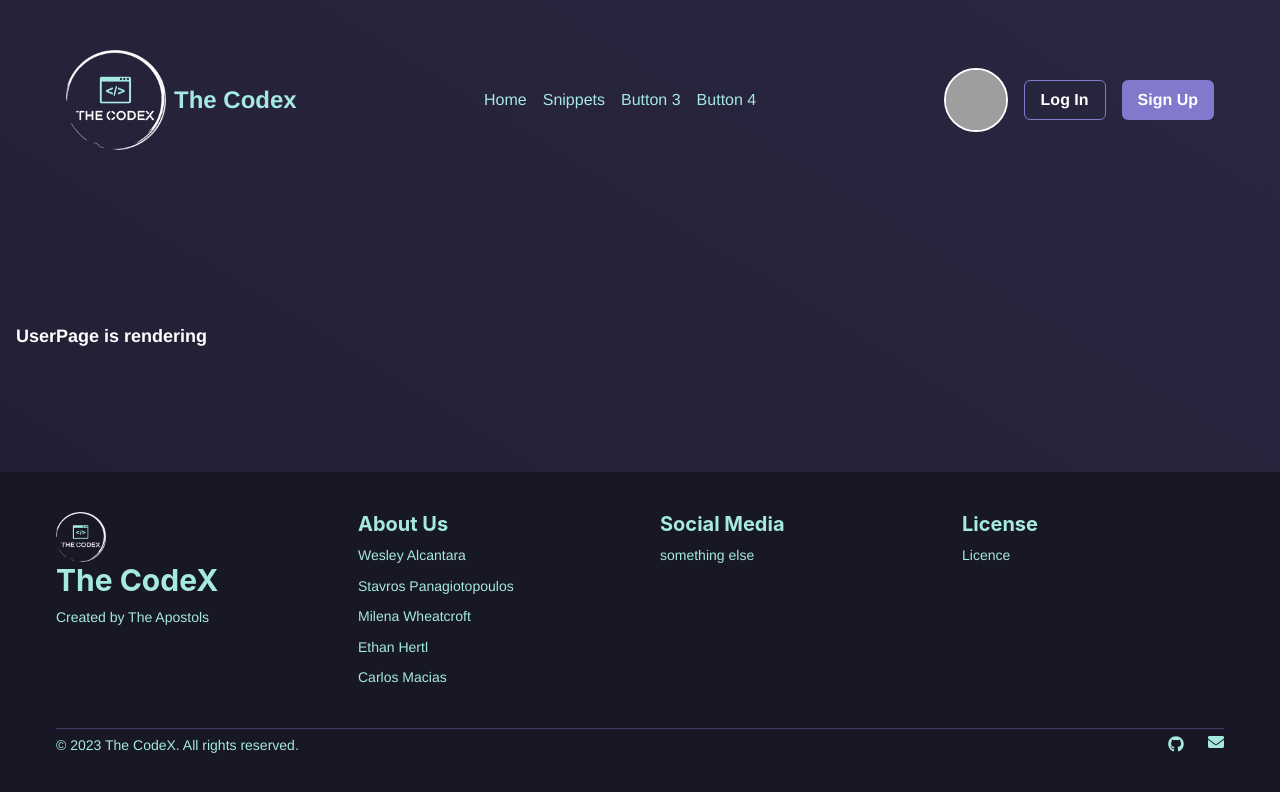
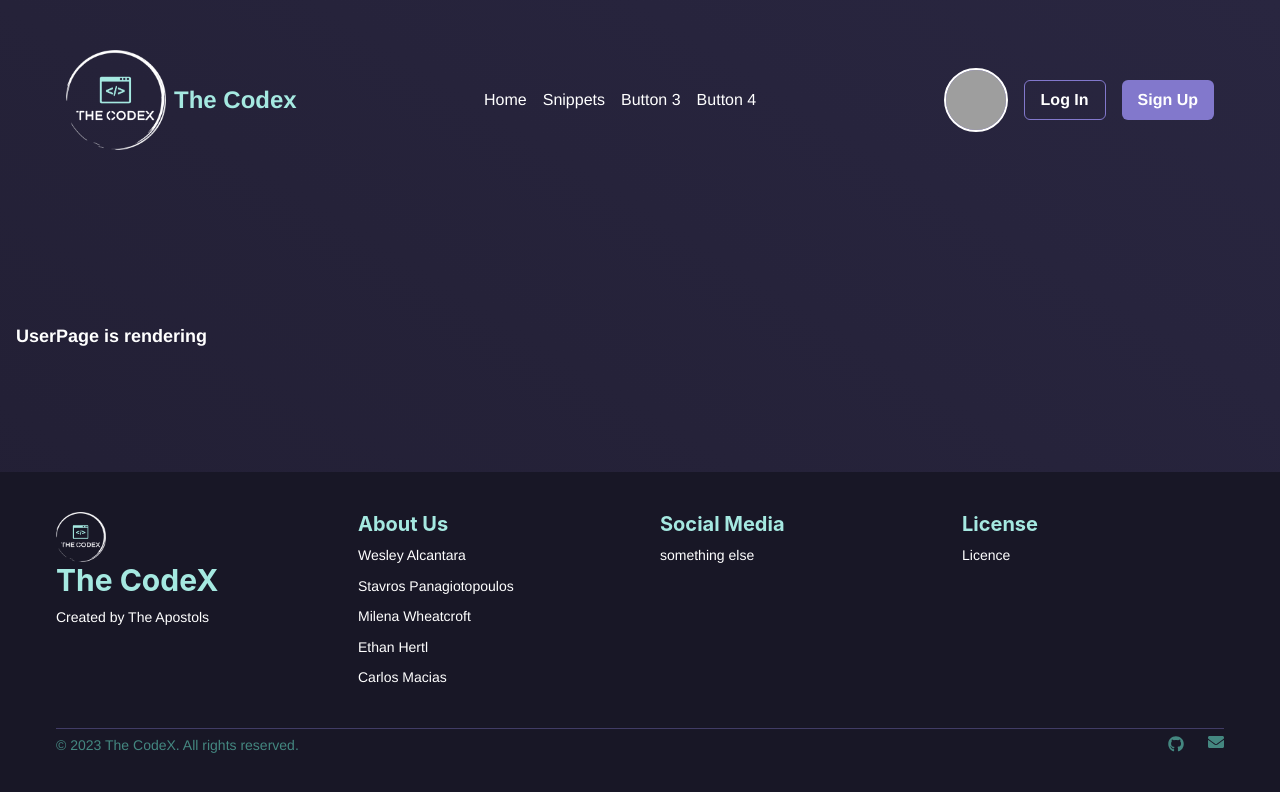
Before and after one commit to theApostols/the-codex, a React (Vite) app in the folder client/: page /userpage in a window 1280 px wide. Shown: the top 792 px of the page. Built offline with nearby package versions, Linux system fonts and the light colour scheme; grey boxes are pictures that could not be loaded.

Commit message:
modify some styles on Footer

```diff
--- a/client/src/App.jsx
+++ b/client/src/App.jsx
@@ -43,7 +43,7 @@ function App() {
           alignItems="center"
           justifyContent="center"
         >
-          <Box width="full" maxWidth="container.xl" px="4">
+          <Box width="full" px="4">
             <Outlet />
           </Box>
         </Box>
--- a/client/src/components/Footer/Footer.jsx
+++ b/client/src/components/Footer/Footer.jsx
@@ -4,7 +4,6 @@ import { FaTwitter, FaInstagram, FaGithub, FaEnvelope } from 'react-icons/fa';
 const Footer = () => {
   return (
     <Box
-      as="footer"
       bg="codex.darkest"
       color="codex.accents"
       py="10"
@@ -25,7 +24,7 @@ const Footer = () => {
             <Heading as="p" size="lg" fontWeight="bold">
               The CodeX
             </Heading>
-            <Text mt="2" fontSize="sm">
+            <Text color='codex.text' mt="2" fontSize="sm">
               Created by The Apostols
             </Text>
           </Box>
@@ -56,11 +55,11 @@ const Footer = () => {
           flexWrap="wrap"
           borderTop="1px solid #413C66"
         >
-          <Text fontSize="sm">
+          <Text color='codex.accents300' fontSize="sm">
             © {new Date().getFullYear()} The CodeX. All rights reserved.
           </Text>
           {/* Social media icons with links. */}
-          <Stack direction="row" spacing={6} mt={{ base: '4', md: '0' }} pt='5px'>
+          <Stack color='codex.accents300' direction="row" spacing={6} mt={{ base: '4', md: '0' }} pt='5px'>
             <Link href="#" isExternal><Icon as={FaGithub} /></Link>
             {/* Additional social media icons... */}
             <Link href="mailto:theapostolsofveronica@outlook.com" isExternal>
--- a/client/src/utils/theme.js
+++ b/client/src/utils/theme.js
@@ -9,10 +9,10 @@ const colors = {
     borders: '#413C66',
     highlights: '#8278CC',
     accents: '#A5E9E1',
-    disabledBg: '#CCCCCC',
-    disabledText: '#666666',
-    linkHover: '#4B9A94',
-    linkActive: '#3D7873',
+    text: '#FFFFFF',
+    text200: "#E0E0E0",
+    accents200: '#87cac3',
+    accents300: "#448780",
   },
 };
 
@@ -22,33 +22,33 @@ const buttonStyles = {
     variants: {
       primary: {
         bg: 'codex.main',
-        color: 'white',
+        color: 'codex.text',
         _hover: {
-          bg: 'codex.highlights',
+          bg: 'codex.dark',
         },
       },
       secondary: {
         bg: 'codex.highlights',
-        color: 'white',
+        color: 'codex.text',
         _hover: {
           bg: 'codex.borders',
         },
       },
       accent: {
         bg: 'codex.accents',
-        color: 'black',
+        color: 'codex.text',
         _hover: {
           bg: 'codex.highlights',
         },
       },
       outline: {
         bg: 'transparent',
-        color: 'white',
+        color: 'codex.text',
         border: '1px solid',
         borderColor: 'codex.highlights',
         _hover: {
-          bg: 'codex.main',
-          color: 'white',
+          bg: 'codex.dark',
+          color: 'codex.text',
         },
       },
       disabled: {
@@ -61,7 +61,7 @@ const buttonStyles = {
       },
       link: {
         bg: 'transparent',
-        color: 'codex.accents',
+        color: 'codex.text',
         textDecoration: 'underline',
         _hover: {
           textDecoration: 'none',
@@ -81,7 +81,7 @@ const linkStyles = {
   Link: {
     variants: {
       link: {
-        color: 'codex.accents',
+        color: 'codex.text',
         textDecoration: 'none',
         _hover: {
           textDecoration: 'underline',
```
